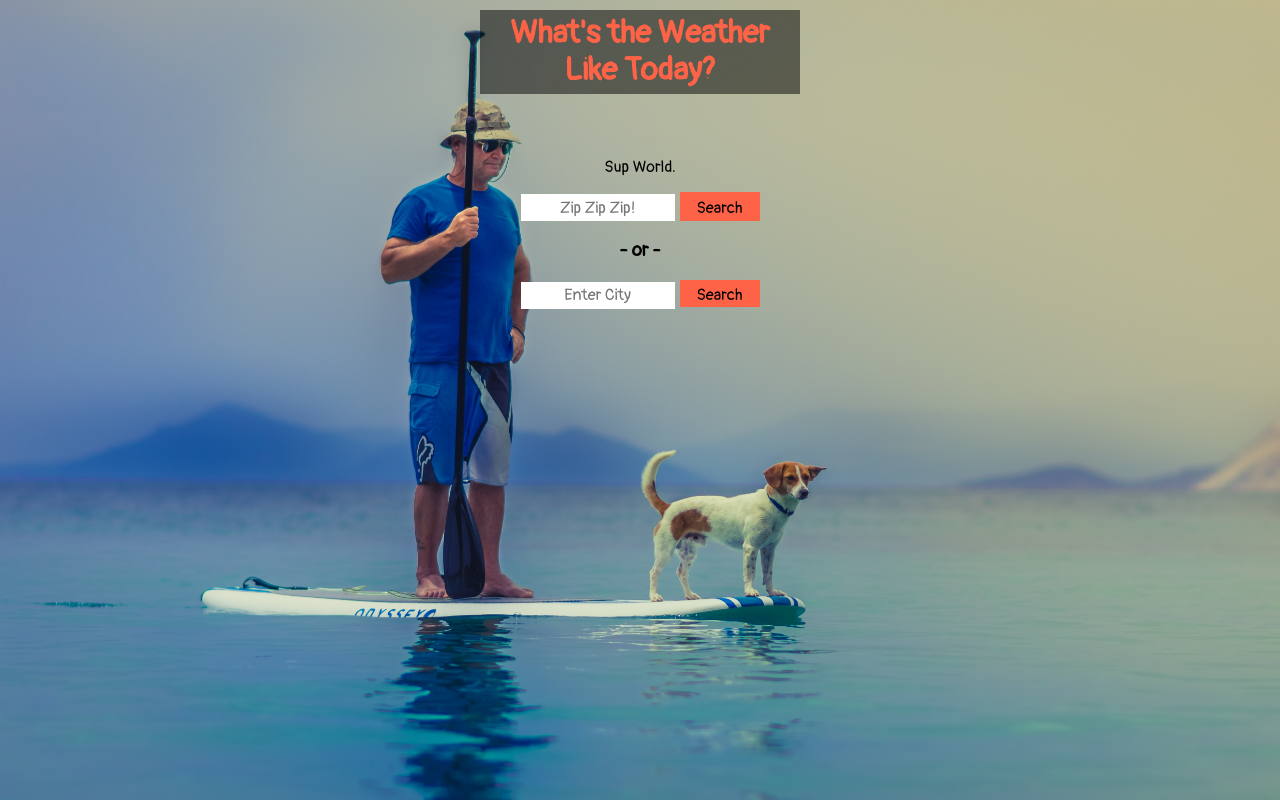
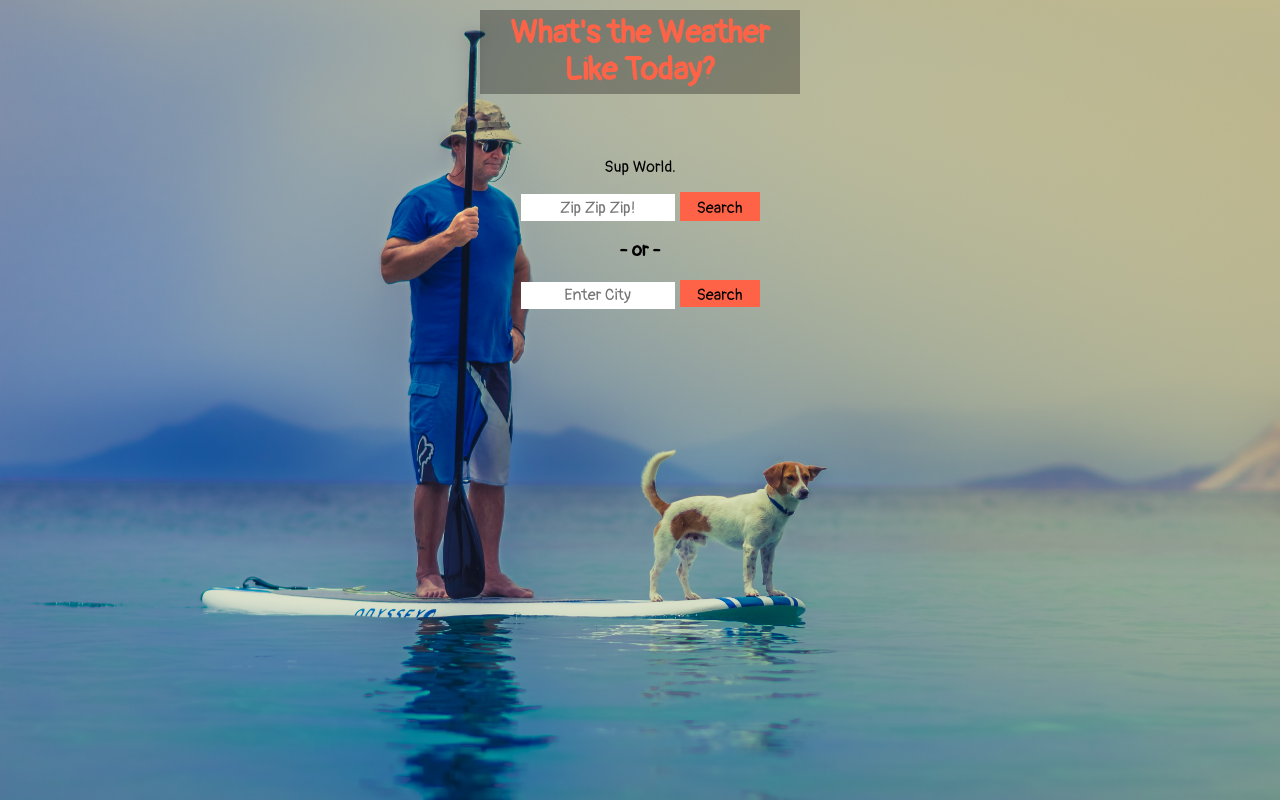
Before and after one commit to jaemin-han/forecast, a React app: page / in a window 1280 px wide. Built offline with nearby package versions, Linux system fonts and the light colour scheme; the HTML template or start-up script is replaced by a standard one.

Commit message:
readme update

```diff
--- a/src/components/App.css
+++ b/src/components/App.css
@@ -18,7 +18,7 @@ header h1 {
 }
 
 #highlight {
-  background: rgba(0, 0, 0, 0.5);
+  background: rgba(0, 0, 0, 0.3);
   padding: 5px 5px;
   margin: 10px 480px;
 }
--- a/src/components/CityInfo/CityInfo.css
+++ b/src/components/CityInfo/CityInfo.css
@@ -9,4 +9,13 @@
 
 .days {
   display: inline-block;
+  margin: 0 5px 40px 5px;
 }
+
+.days:nth-child(odd) {
+  background-color: #FFEFD5;
+}
+
+.days:nth-child(even) {
+  background-color: #FFDAB9;
+}
```
Also changed, not shown: 2 other files (tests, documents, lock files or other folders).
